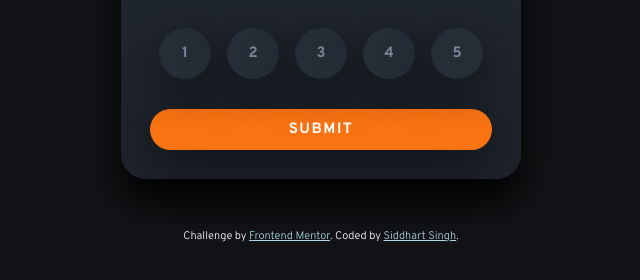
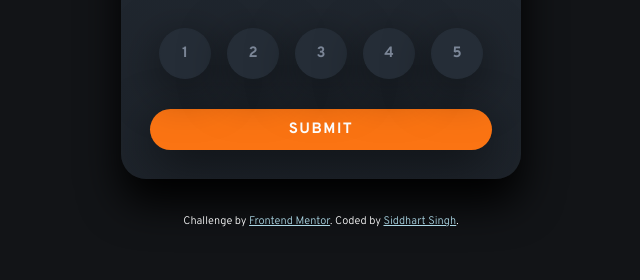
Before and after one commit to sidSing/Interactive-rating-component, a plain HTML site: page index.html in a window 1280 px wide. Shown: the part 414-694 px from the top of the page, without its empty margins (319-959 px from the left). Drawn offline with Linux system fonts and the light colour scheme.

Commit message:
Update style.css

```diff
--- a/style.css
+++ b/style.css
@@ -10,7 +10,7 @@
 .attribution {
   font-size: 11px;
   text-align: center;
-  transform: translateY(5rem);
+  transform: translateY(3.5rem);
   color: white;
 }
 
```
